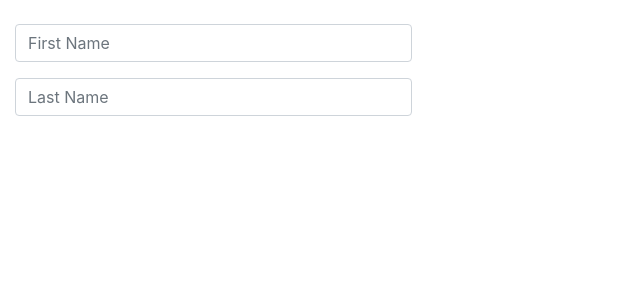
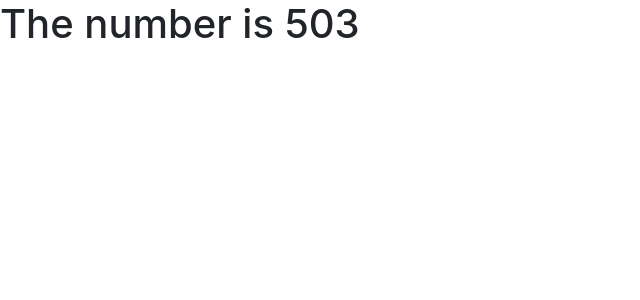
Before and after one commit to murad-faridi/react-class-practice, a React (Create React App) app: page / in a window 1280 px wide. Shown: the top 300 px of the page, without its empty margins (0-640 px from the left). Built offline with nearby package versions, Linux system fonts and the light colour scheme.

Commit message:
LifeCycle Events

```diff
--- a/src/App.js
+++ b/src/App.js
@@ -26,19 +26,19 @@ class Cities extends React.Component {
 }
 
 class App extends React.Component {
-	state = {
-		cities: ['Faisalabad', 'Lahore', 'Karachi', 'Islamabad', 'Quetta', 'Peshawer', 'Faisalabad']
-	}
-	changeTheState = () => {
-		this.setState(
-			(preState) => ({ cities: ['Mumbai', 'Patna', 'Amritsar', 'Dehli'] }) // Best Practice to use callback function in the setState too
-		)
-	}
+	// state = {
+	// 	cities: ['Faisalabad', 'Lahore', 'Karachi', 'Islamabad', 'Quetta', 'Peshawer', 'Faisalabad']
+	// }
+	// changeTheState = () => {
+	// 	this.setState(
+	// 		(preState) => ({ cities: ['Mumbai', 'Patna', 'Amritsar', 'Dehli'] }) // Best Practice to use callback function in the setState too
+	// 	)
+	// }
 	render() {
 		return (
 			<div>
 				{/* <Cities pakCities={this.state.cities} changeTheState={this.changeTheState} /> */}
-				{<Form />}
+				{<Components />}
 			</div>
 		);
 	}
@@ -67,3 +67,41 @@ class Form extends React.Component {
 }
 
 export default App;
+
+class Components extends React.Component {
+	state = { number: 0 }
+
+	componentWillUnmount() {
+		console.log("bye bye")
+	}
+
+	componentDidMount() {
+		setInterval(() => {
+			this.setState(() => ({
+				number: Math.ceil(Math.random() * 1000)
+			}))
+		}, 2000);
+	}
+	render() {
+		return (
+			<ChildComponent num={this.state.number}/>
+		)
+	}
+}
+
+class ChildComponent extends React.Component {
+	state = { text: this.props.num }
+
+	static getDerivedStateFromProps(props) {
+		return ({
+			text: props.num
+		})
+	}
+	render() {
+		return (
+			<div>
+				<h1>The number is {this.state.text}</h1>
+			</div>
+		)
+	}
+}
```
